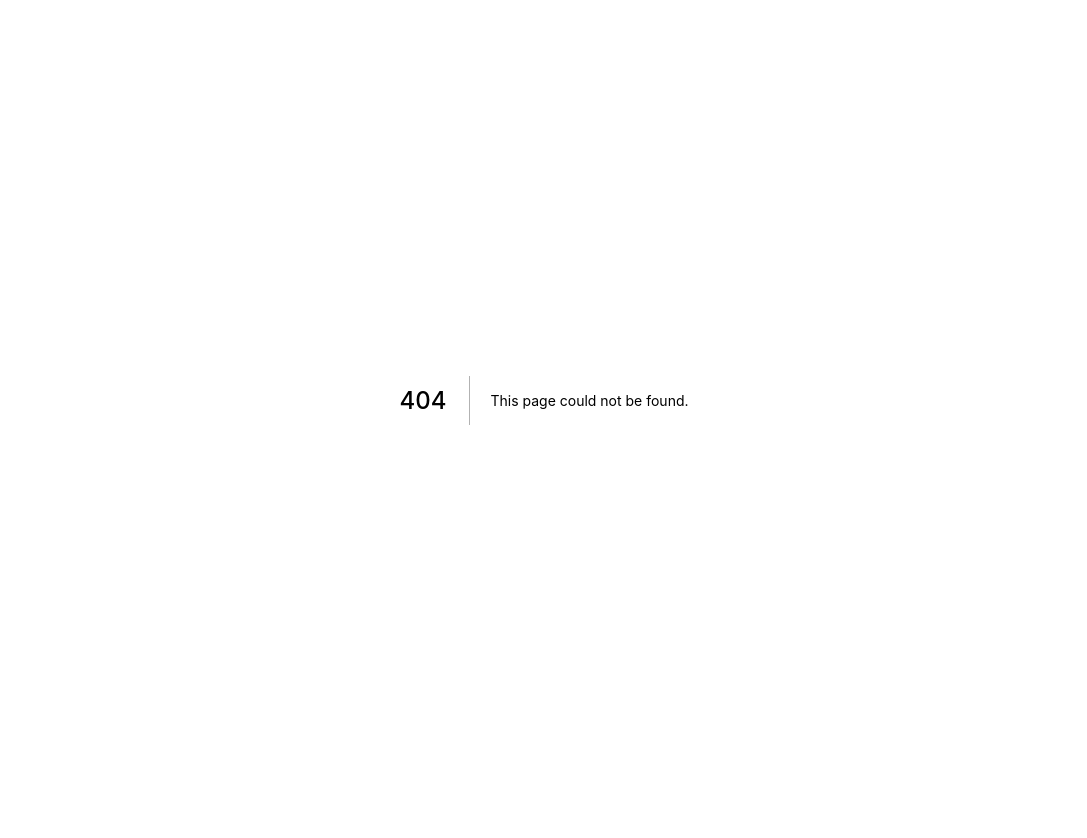
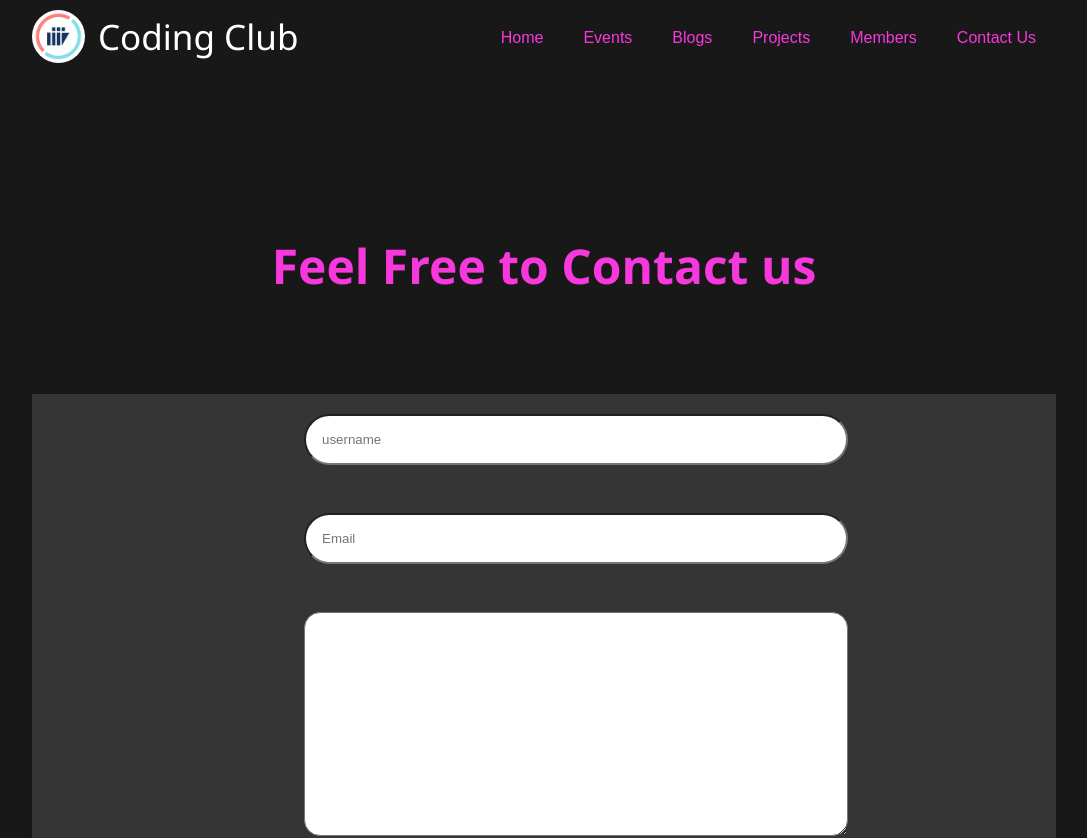
Before and after one commit to iiitv/iiitvcc, a Next.js app: page /Contact_page in a window 1280 px wide. Before the commit this address had no page. Shown: the top 838 px of the page, without its empty margins (96-1183 px from the left). Before the commit the page ends 800 px from the top, so only its background shows below. Built offline with nearby package versions, Linux system fonts and the light colour scheme.

Commit message:
added contact form

```diff
--- /dev/null
+++ b/components/Contact_us.js
@@ -0,0 +1,149 @@
+import React from "react";
+import styled from "styled-components";
+
+const Contact_us = () => {
+  const Wrapper = styled.section`
+    padding: 9rem 0 5rem 0;
+    min-height:1000px;
+
+
+    .common-heading{
+      display:flex;
+      align-item:center;
+      justify-content:center;
+      font-size:3rem;
+      margin:1rem;
+      color:#f638dc;
+
+    }
+
+    .contact-form input{
+      min-height:3rem;
+      border-radius:2rem;
+      color:#f638dc;
+      padding:1rem;
+      }
+
+      @media (max-width:878px){
+        .contact-form input{
+         width:24rem;
+         max-width:18rem;
+        }
+        .contact-form textarea{
+          // min-width:10rem;
+          max-width:14rem;
+          width:15px;
+        }
+        .contact-form {
+          min-height:25rem;
+          max-width: 10rem;
+          width:20rem;
+          margin: auto;
+          display:flex;
+          color:#f638dc;
+        }
+      }
+
+      .contact-form textarea{
+        min-height:14rem;
+        min-width:34rem;
+        border-radius:1rem;
+        padding:1rem;
+        color:#f638dc;
+      }
+
+      .contact-form {
+        min-height:35rem;
+        max-width: 30rem;
+        width:50rem;
+        margin: auto;
+        display:flex;
+        color:#f638dc;
+      }
+
+    .container {
+
+      margin-top: 6rem;
+      text-align: center;
+
+
+
+
+        .contact-inputs {
+          display: flex;
+          flex-direction: column;
+          gap: 3rem;
+          justify-content:center;
+          align-item:center;
+          min-height:8rem;
+          color:#f638dc;
+        }
+
+
+
+          input[type="submit"] {
+            cursor: pointer;
+            transition: all 0.2s;
+            min-height:3rem;
+            max-width:8rem;
+            display:flex;
+            align-item:center;
+            justify-content:center;
+
+
+            &:hover {
+              background-color: white;
+              border: 1px solid purple;
+              color: purple;
+              transform: scale(0.9);
+            }
+          }
+        }
+      }
+    }
+  `;
+
+  return (
+    <Wrapper>
+      <h2 className="common-heading">Feel Free to Contact us</h2>
+
+
+
+      <div className="container">
+        <div className="contact-form">
+          <form
+
+            method="POST"
+            className="contact-inputs">
+            <input
+              type="text"
+              name="username"
+              placeholder="username"
+              autoComplete="off"
+              required
+            />
+
+            <input
+              type="email"
+              name="Email"
+              placeholder="Email"
+              autoComplete="off"
+              required
+            />
+
+            <textarea
+              name="message"
+              cols="40"
+              rows="4"
+              autoComplete="off"
+              required></textarea>
+
+            <input type="submit" value="send" />
+          </form>
+        </div>
+      </div>
+    </Wrapper>
+  );
+};
+
+export default Contact_us;
--- a/components/Header.jsx
+++ b/components/Header.jsx
@@ -44,7 +44,7 @@ export default function Header({ pageTitle, description }) {
               <Link href="/members">Members</Link>
             </li>
             <li>
-              <Link href="/#contact_us">Contact Us</Link>
+              <Link href="/Contact_page">Contact Us</Link>
             </li>
           </ul>
         </nav>
@@ -59,6 +59,7 @@ export default function Header({ pageTitle, description }) {
           <Link href="/blog">Blogs</Link>
           <Link href="/projects">Projects</Link>
           <Link href="/members">Members</Link>
+          <Link href="/Contact_page">contact us</Link>
         </div>
       </div>
     </React.Fragment>
--- a/package.json
+++ b/package.json
@@ -9,11 +9,13 @@
   },
   "dependencies": {
     "gray-matter": "^4.0.2",
+    "latest": "^0.2.0",
     "next": "10.0.3",
     "raw-loader": "^4.0.2",
     "react": "17.0.1",
     "react-dom": "17.0.1",
     "react-markdown": "^5.0.3",
+    "styled-components": "^5.3.6",
     "swiper": "6.5.0"
   }
 }
--- /dev/null
+++ b/pages/Contact_page.js
@@ -0,0 +1,20 @@
+import React from 'react'
+import Contact_us from '../components/Contact_us'
+import Footer from '../components/Footer'
+import Header from '../components/Header'
+
+export default function Contact_page() {
+  return (
+    <div>
+<React.Fragment>
+
+        <Header />
+
+          <Contact_us/>
+
+        <Footer/>
+
+    </React.Fragment>
+    </div>
+  )
+}
```
Also changed, not shown: 2 other files (tests, documents, lock files or other folders).
